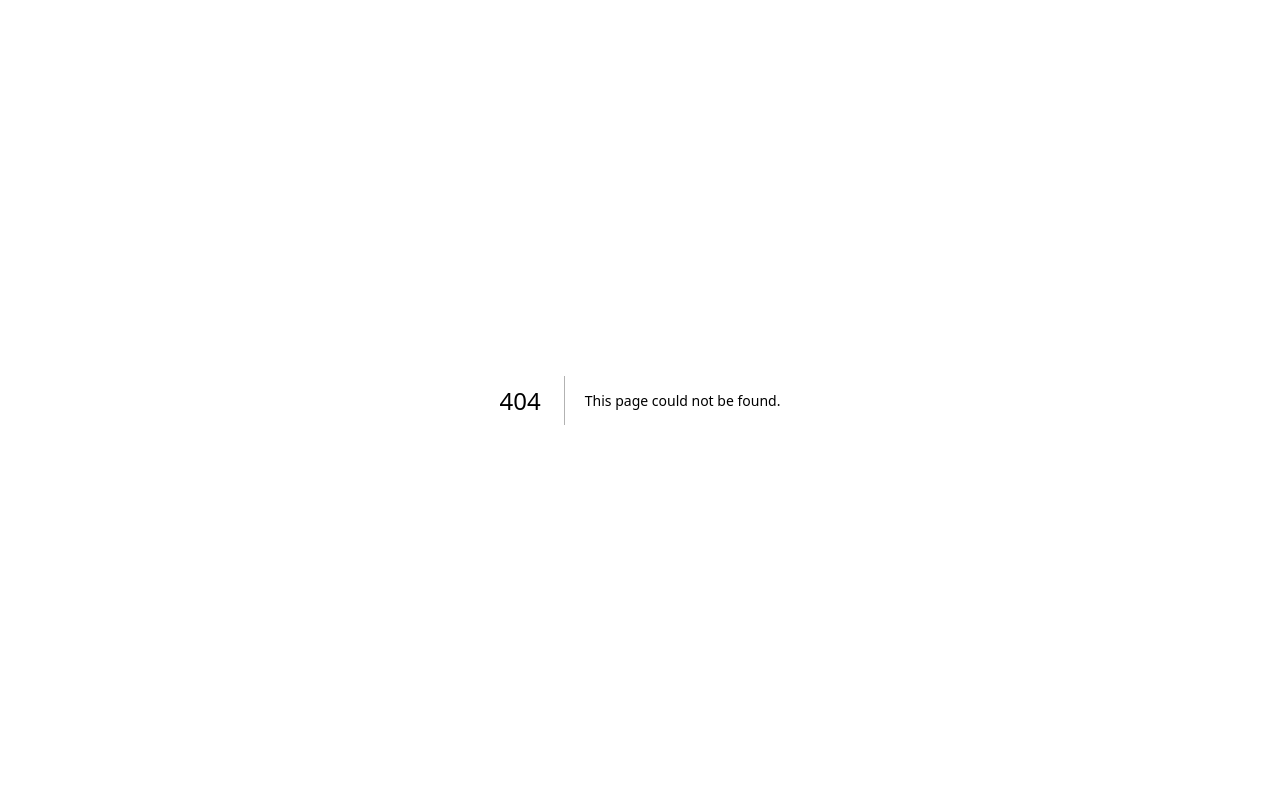
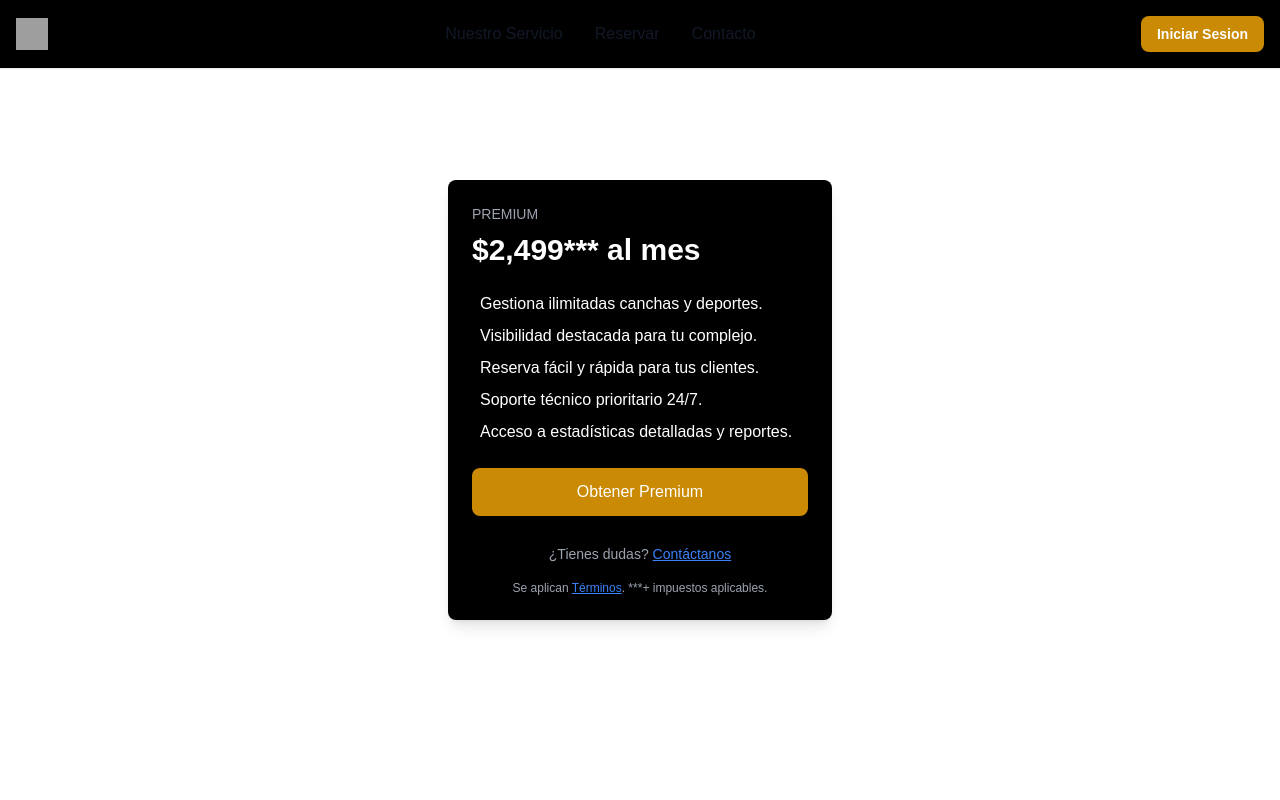
Before and after one commit to Active04-star/Frontend, a Next.js app: page /premiumCard in a window 1280 px wide. Before the commit this address had no page. Shown: the top 800 px of the page. Built offline with nearby package versions, Linux system fonts and the light colour scheme; no server answers; grey boxes are pictures that could not be loaded.

Commit message:
mejoras minimas al dashboard de usuario, plan premium integrado

```diff
--- a/src/app/layout.tsx
+++ b/src/app/layout.tsx
@@ -29,9 +29,11 @@ export default function RootLayout({
     <html lang="en">
       <UserProvider>
         <body
-          className={`${geistSans.variable} ${geistMono.variable} antialiased`}
+          className={`${geistSans.variable} ${geistMono.variable} antialiased min-h-screen flex flex-col`}
         >
-          {children}
+          {/* Contenido principal */}
+          <main className="flex-grow">{children}</main>
+          {/* Footer siempre al final */}
           <Footer />
         </body>
       </UserProvider>
--- /dev/null
+++ b/src/app/premiumCard/page.tsx
@@ -0,0 +1,14 @@
+import Navbar from '@/components/navbar/navbar'
+import PremiumCard from '@/views/PremiumCard/PremiumCard'
+import React from 'react'
+
+const premium = () => {
+  return (
+    <>
+    <Navbar/>
+     <PremiumCard/>
+    </>
+  )
+}
+
+export default premium
--- a/src/components/SportCenterCard/SportCenterCard.tsx
+++ b/src/components/SportCenterCard/SportCenterCard.tsx
@@ -10,9 +10,10 @@ const SportCenterCard: React.FC<ISportCenter> = ({
   main_manager,
 }) => {
   return (
-    <div className="flex flex-col bg-white shadow-md rounded-xl p-3 w-full h-full">
+    <div className="flex justify-center items-center p-2">
+    <div className="flex flex-col bg-white shadow-md rounded-lg overflow-hidden transform transition hover:scale-105 hover:shadow-lg w-60">
       {/* Imagen */}
-      <div className="relative w-full h-32 md:h-40">
+      <div className="relative w-full h-32">
         <Image
           src={photos[0]?.imageUrl || '/placeholder-image.jpg'}
           alt={name}
@@ -23,15 +24,15 @@ const SportCenterCard: React.FC<ISportCenter> = ({
       </div>
 
       {/* Contenido */}
-      <div className="flex flex-col flex-1 p-2">
-        <h2 className="text-md font-semibold text-gray-800 truncate">{name}</h2>
-        <p className="text-xs text-gray-500 truncate">{address}</p>
-        <p className="text-xs text-gray-600">
-          Manager: {main_manager?.name || 'Desconocido'}
+      <div className="flex flex-col p-3">
+        <h2 className="text-sm font-semibold text-gray-800 truncate">{name}</h2>
+        <p className="text-xs text-gray-500 truncate mt-1">{address}</p>
+        <p className="text-xs text-gray-600 mt-1">
+          <span className="font-medium">Manager:</span> {main_manager?.name || 'Desconocido'}
         </p>
 
         {/* Rating */}
-        <div className="mt-1 flex items-center">
+        <div className="mt-2 flex items-center">
           <svg
             xmlns="http://www.w3.org/2000/svg"
             className="h-4 w-4 text-yellow-400 mr-1"
@@ -41,17 +42,20 @@ const SportCenterCard: React.FC<ISportCenter> = ({
           >
             <path d="M12 17.27L18.18 21l-1.64-7.03L22 9.24l-7.19-.61L12 2 9.19 8.63 2 9.24l5.46 4.73L5.82 21z" />
           </svg>
-          <span className="text-sm text-gray-600">{averageRating || 'N/A'}</span>
+          <span className="text-xs text-gray-600">{averageRating || 'N/A'}</span>
         </div>
 
         {/* Botón Ver Más */}
         <div className="mt-3">
-          <button className="w-full text-center bg-blue-500 hover:bg-blue-600 text-white text-sm py-2 rounded-lg transition duration-300">
+          <button className="w-full bg-yellow-600 text-white text-xs font-medium py-1 rounded transition duration-300">
             Ver más
           </button>
         </div>
       </div>
     </div>
+  </div>
+
+
   );
 };
 
--- a/src/views/LandingView/LandingView.tsx
+++ b/src/views/LandingView/LandingView.tsx
@@ -47,7 +47,7 @@ const LandingView: React.FC = () => {
                   <Link href="/register">REGISTRATE</Link>
                 </button>
               )}
-              <Link href="">
+              <Link href="/premiumCard">
                 <button className="border border-primary text-primary px-4 py-2 rounded hover:bg-primary hover:text-dark">
                   INSCRIBE TU CENTRO DEPORTIVO
                 </button>
--- /dev/null
+++ b/src/views/PremiumCard/PremiumCard.tsx
@@ -0,0 +1,41 @@
+'use client'
+import React from "react";
+
+const PremiumCard = () => {
+  const handleRedirect = () => {
+    // Redirige a Stripe o a cualquier URL configurada
+    window.location.href = "https://checkout.stripe.com/";
+  };
+
+  return (
+    <div className="flex items-center justify-center min-h-screen bg-transparent">
+  <div className="w-96 bg-black text-white rounded-lg shadow-lg p-6">
+    <div className="text-sm uppercase text-gray-400 mb-2">Premium</div>
+    <p className="text-3xl font-semibold mb-6">$2,499*** al mes</p>
+    <ul className="mb-6 space-y-2">
+      <li className="flex items-center"><i className="fas fa-check-circle text-yellow-500 mr-2"></i>Gestiona ilimitadas canchas y deportes.</li>
+      <li className="flex items-center"><i className="fas fa-check-circle text-yellow-500 mr-2"></i>Visibilidad destacada para tu complejo.</li>
+      <li className="flex items-center"><i className="fas fa-check-circle text-yellow-500 mr-2"></i>Reserva fácil y rápida para tus clientes.</li>
+      <li className="flex items-center"><i className="fas fa-check-circle text-yellow-500 mr-2"></i>Soporte técnico prioritario 24/7.</li>
+      <li className="flex items-center"><i className="fas fa-check-circle text-yellow-500 mr-2"></i>Acceso a estadísticas detalladas y reportes.</li>
+    </ul>
+    <button
+      onClick={handleRedirect}
+      className="w-full py-3 mb-3 text-white bg-yellow-600 rounded-lg hover:bg-yellow-700 transition duration-300 transform hover:scale-105"
+    >
+      Obtener Premium
+    </button>
+    <div className="text-center mt-4">
+      <p className="text-sm text-gray-400">¿Tienes dudas? <a href="#" className="text-blue-500 underline">Contáctanos</a></p>
+      <p className="text-xs text-gray-400 mt-4">
+        Se aplican <a href="#" className="text-blue-500 underline">Términos</a>.
+        ***+ impuestos aplicables.
+      </p>
+    </div>
+  </div>
+</div>
+
+  );
+};
+
+export default PremiumCard;
--- a/src/views/UserView/UserView.tsx
+++ b/src/views/UserView/UserView.tsx
@@ -2,27 +2,41 @@
 
 'use client';
 import SportCenterCard from '@/components/SportCenterCard/SportCenterCard'; // Usa el nombre correcto
-import React, { useEffect } from 'react';
+import React, { useEffect, useState } from 'react';
 import { ISportCenter } from '@/interfaces/SportCenter_Interface';
 import { SportCenterStatus } from '@/enum/sportCenterStatus.enum';
 import { UserRole } from '@/enum/userRole';
 import { SubscriptionStatus } from '@/enum/SubscriptionStatus';
 import { useRouter } from 'next/navigation';
+import { IUser } from '@/types/zTypes';
 
 
-const isUserLoggedIn = () => {
-  const user = JSON.parse(localStorage.getItem('user') || '{}');
-  return user?.role !== undefined;
-};
 
 const UserView = () => {
+  const [userData, setUserData] = useState<IUser | null>(null);
+  const [loading, setLoading] = useState(true);
+
   const router = useRouter();
 
   useEffect(() => {
-    if (!isUserLoggedIn()) {
-      router.push('/login');
+    if (typeof window !== "undefined" && window.localStorage) {
+      const aux = JSON.parse(localStorage.getItem("userSession")!);
+      setUserData(aux);
+      setLoading(false);
     }
-  }, [router]);
+  }, []);
+
+  useEffect(() => {
+    if (!loading) {
+      if (!userData?.token) {
+        router.push("/login");
+      }
+    }
+  }, [loading, userData, router]);
+  if (loading) return <div>Loading...</div>;
+
+
+
   const sportCenters: ISportCenter[] = [
     {
       id: '1',
@@ -87,11 +101,18 @@ const UserView = () => {
   ];
 
   return (
-    <div className="mt-8 mb-8 grid grid-cols-1 sm:grid-cols-2 lg:grid-cols-3 gap-4 p-4">
-  {sportCenters.map((center) => (
-    <SportCenterCard key={center.id} {...center} />
-  ))}
+    <div className="mt-[200px]  mb-8 grid gap-6 p-6 sm:grid-cols-2 lg:grid-cols-3 xl:grid-cols-4">
+  {sportCenters.length > 0 ? (
+    sportCenters.map((center) => (
+      <SportCenterCard key={center.id} {...center} />
+    ))
+  ) : (
+    <p className="col-span-full text-center text-lg font-medium text-gray-500">
+      No hay centros deportivos disponibles.
+    </p>
+  )}
 </div>
+
   )
 };
 
```
